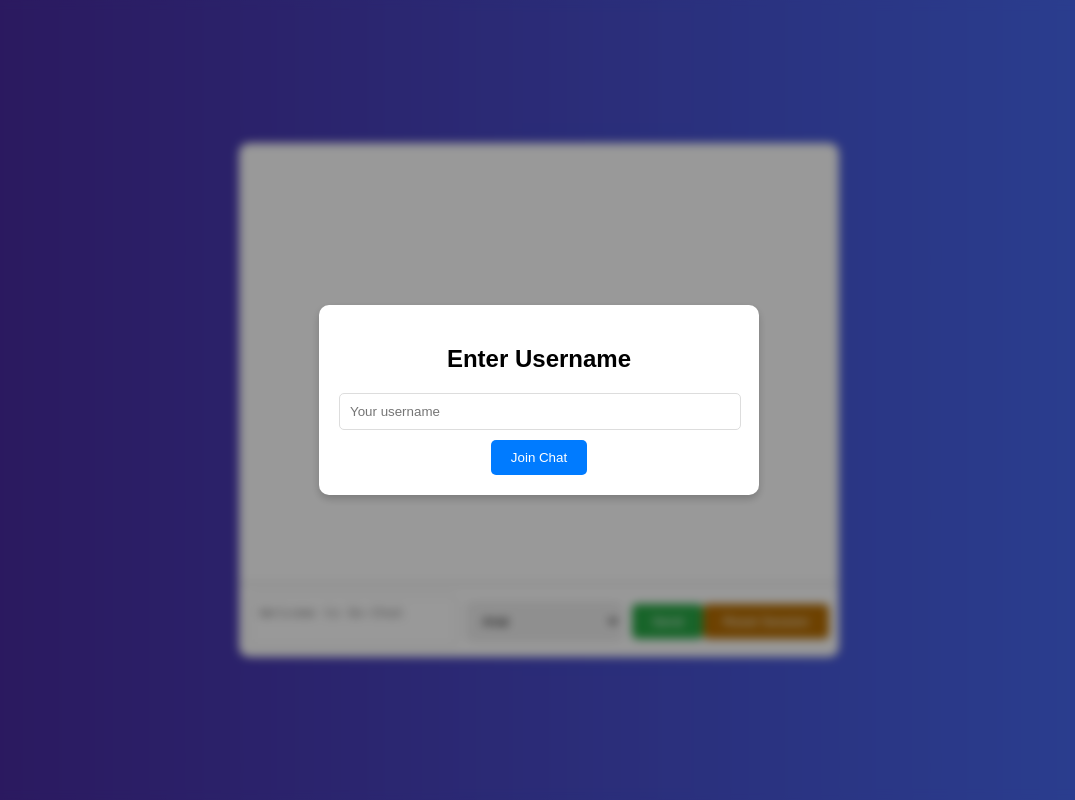
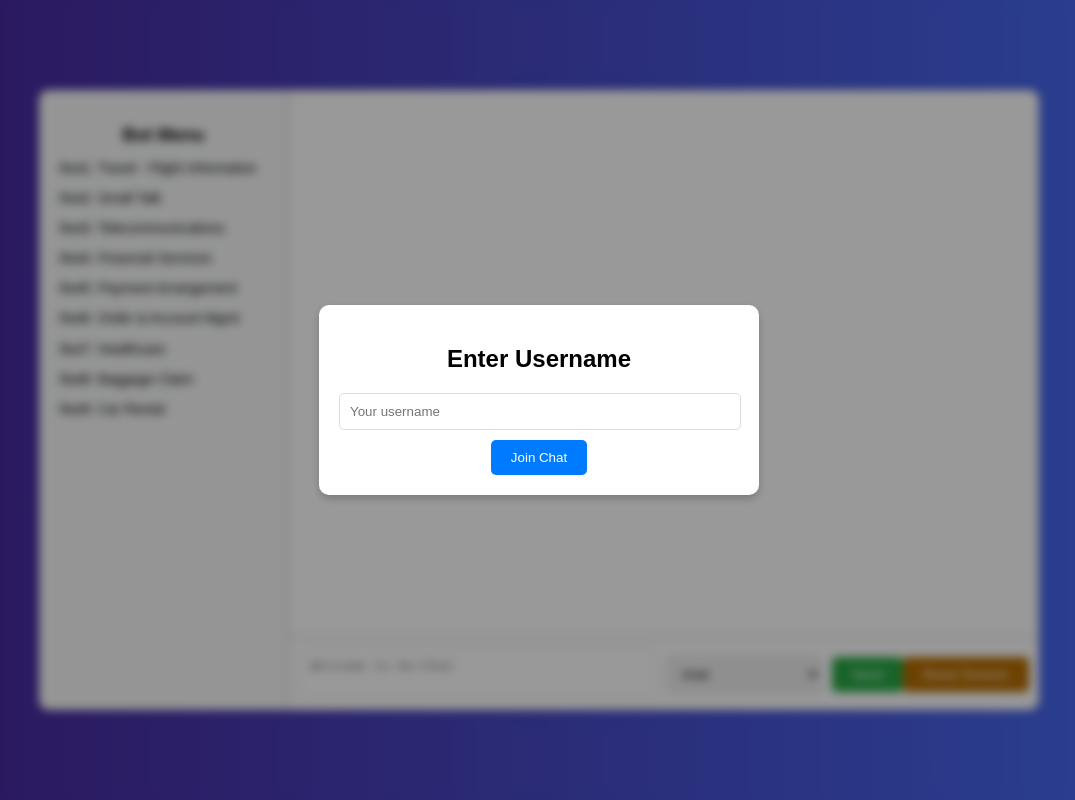
Before and after one commit to collaboratorsje/Go-Chat, a plain HTML site: page static/index.html in a window 1280 px wide. Shown: the whole page, without its empty margins (101-1176 px from the left). Drawn offline with Linux system fonts and the light colour scheme.

Commit message:
Style changes + bot menu

```diff
--- a/static/css/style.css
+++ b/static/css/style.css
@@ -9,29 +9,74 @@ body {
     flex-direction: column;
 }
 
-#chat-container {
-    width: 90%;
-    max-width: 600px;
+#main-container {
+    display: flex;
+    flex-direction: row;
+    width: 100%;
+    max-width: 1000px;
+    height: 86%; /* Adjusted height for spacing (100% - 7% top and bottom) */
     background: white;
     border-radius: 10px;
     box-shadow: 0 0 10px rgba(0, 0, 0, 0.1);
     overflow: hidden;
+    margin: 7% auto; /* Center the container vertically with spacing */
+}
+
+#bot-menu {
+    width: 25%; /* Fixed width */
+    min-width: 25%; /* Prevent shrinking */
+    max-width: 25%; /* Prevent expanding */
+    background-color: #f8f9fa;
+    border-right: 1px solid #ddd;
+    padding: 20px;
+    box-sizing: border-box;
+    overflow: hidden; /* Prevent content overflow */
+    word-wrap: break-word; /* Ensure text wraps properly */
+    overflow-wrap: break-word; /* Handle long unbroken text gracefully */
+}
+
+#bot-menu h2 {
+    text-align: center;
+    font-size: 18px;
+    margin-bottom: 10px;
+}
+
+#bot-menu ul {
+    list-style-type: none;
+    padding: 0;
+    margin: 0;
+}
+
+#bot-menu ul li {
+    font-size: 14px;
+    line-height: 1.8;
+    margin: 5px 0;
+}
+
+#chat-container {
+    flex-grow: 1; /* Take up remaining space */
     display: flex;
     flex-direction: column;
+    background: white;
+    border-radius: 10px;
+    box-shadow: 0 0 10px rgba(0, 0, 0, 0.1);
+    overflow: hidden;
 }
 
 #chat {
     flex-grow: 1;
     padding: 20px;
     height: 400px;
-    overflow-y: scroll;
+    overflow-y: auto;
     border-bottom: 1px solid #ddd;
 }
 
 #chat div {
     margin-bottom: 15px;
-    word-wrap: break-word;
-    white-space: pre-wrap;
+    word-wrap: break-word; /* Break long words */
+    overflow-wrap: break-word; /* Handle unbroken strings */
+    white-space: pre-wrap; /* Preserve line breaks but allow wrapping */
+    max-width: calc(100% - 50px); /* Prevent messages from exceeding container width */
 }
 
 #messageInputContainer {
@@ -140,3 +185,19 @@ body {
         opacity: 1;
     }
 }
+
+/* User messages (slightly larger font size and bold) */
+.user-message {
+    font-family: Arial, sans-serif;
+    font-weight: 600; /* Slightly bold */
+    font-size: 15px; /* Slightly larger font for distinction */
+    color: #2a2a2a; /* Dark gray for user messages */
+}
+
+/* Bot messages (regular weight with a slight gray tone) */
+.bot-message {
+    font-family: "Helvetica Neue", sans-serif;
+    font-weight: 400; /* Regular weight */
+    font-size: 14px; /* Standard font size */
+    color: #4a4a4a; /* Slightly lighter gray for bot messages */
+}
--- a/static/index.html
+++ b/static/index.html
@@ -7,6 +7,24 @@
     <link rel="stylesheet" href="/static/css/style.css">
 </head>
 <body>
+    <div id="main-container">
+        <!-- Bot Menu -->
+        <div id="bot-menu">
+            <h2>Bot Menu</h2>
+            <ul>
+                <li>/bot1: Travel - Flight Information</li>
+                <li>/bot2: Small Talk</li>
+                <li>/bot3: Telecommunications</li>
+                <li>/bot4: Financial Services</li>
+                <li>/bot5: Payment Arrangement</li>
+                <li>/bot6: Order & Account Mgmt</li>
+                <li>/bot7: Healthcare</li>
+                <li>/bot8: Baggage Claim</li>
+                <li>/bot9: Car Rental</li>
+            </ul>
+        </div>
+
+        <!-- Chat Section -->
         <div id="chat-container">
             <div id="chat"></div>
             <div id="messageInputContainer">
@@ -22,7 +40,9 @@
                 <button id="resetSessionButton" onclick="resetSession()">Reset Session</button>
             </div>
         </div>
+    </div>
 
+    <!-- Username Modal -->
     <div id="usernameModal" class="modal">
         <div class="modal-content">
             <h2>Enter Username</h2>
--- a/static/js/scripts.js
+++ b/static/js/scripts.js
@@ -17,11 +17,21 @@ document.addEventListener('DOMContentLoaded', function() {
     ws.onmessage = function(event) {
         const message = JSON.parse(event.data);
         const messageElement = document.createElement('div');
-        messageElement.style.fontFamily = selectedFont;
+
+        // Add class based on message sender
+        if (message.username === 'Bot') {
+            messageElement.classList.add('bot-message');
+        } else {
+            messageElement.classList.add('user-message');
+        }
+
+        // Set message content
         messageElement.innerHTML = `<strong>${message.username}:</strong> ${message.message.replace(/\n/g, '<br>')}`;
-        chat.appendChild(messageElement);
+        document.getElementById('chat').appendChild(messageElement);
+
+        // Scroll to the latest message
+        const chat = document.getElementById('chat');
         chat.scrollTop = chat.scrollHeight;
-        console.log("Message received:", message);
     };
 
     ws.onerror = function(error) {
```
Lines whose indentation alone changed are shown as unchanged.
